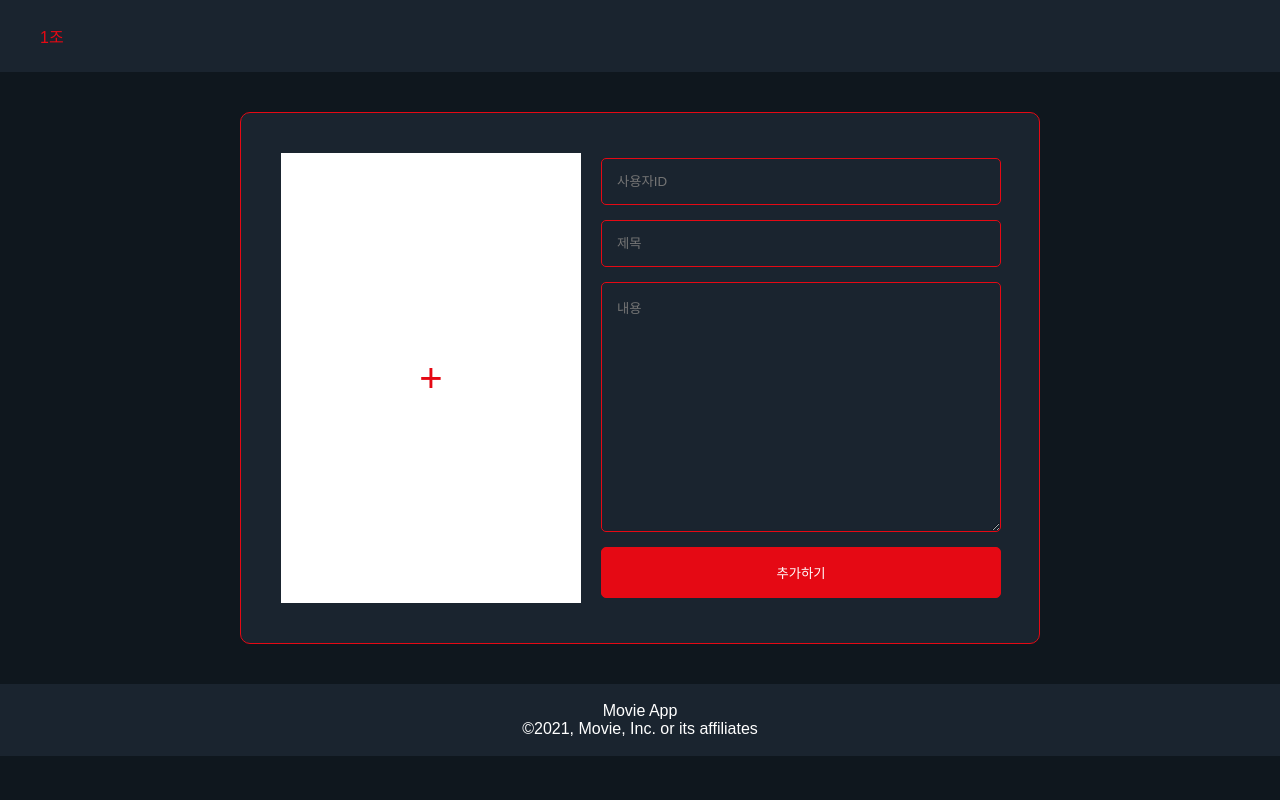
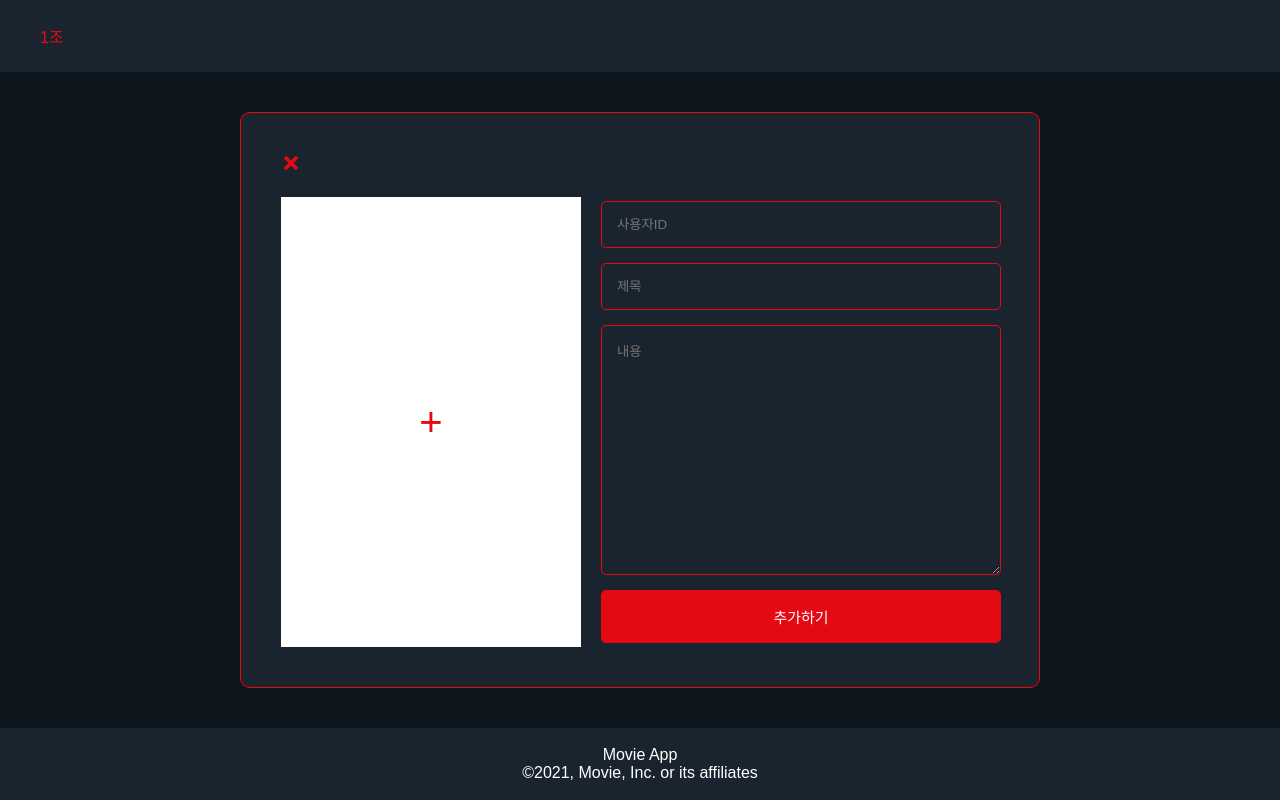
Before and after one commit to GinaEunK/React_team_project_b1, a React (Create React App) app: page /poting in a window 1280 px wide. Built offline with nearby package versions, Linux system fonts and the light colour scheme; a web font is replaced by a local one.

Commit message:
호버랑 x추가

```diff
--- a/package.json
+++ b/package.json
@@ -13,6 +13,7 @@
     "react": "^18.2.0",
     "react-bootstrap": "^2.5.0",
     "react-dom": "^18.2.0",
+    "react-icons": "^4.4.0",
     "react-redux": "^8.0.2",
     "react-router-dom": "^6.3.0",
     "react-scripts": "5.0.1",
--- a/src/components/inputpagemodal/InputPageModal.jsx
+++ b/src/components/inputpagemodal/InputPageModal.jsx
@@ -1,6 +1,7 @@
 import React, { useState } from "react";
 import { APIkey } from "../../common/apis/movieAPiKey";
 import movieApi from "../../common/apis/movieApi";
+import { FaTimes } from 'react-icons/fa';
 import "./InputPageModal.scss";
 
 const SearchForm = ({ moviePosting, setMoviePosting, setShow }) => {
@@ -39,7 +40,8 @@ const SearchForm = ({ moviePosting, setMoviePosting, setShow }) => {
 
   return (
     <div className="modalBox">
-      <form className="formBox" onSubmit={onSubmitHandler}>
+      <FaTimes className="faArrowLeft" onClick={()=>setShow(false)}/>
+      <form className="formBox" onSubmit={onSubmitHandler} >
         <input
           className="searchMovieInput"
           type="text"
--- a/src/components/inputpagemodal/InputPageModal.scss
+++ b/src/components/inputpagemodal/InputPageModal.scss
@@ -12,7 +12,8 @@
 }
 
 .modalBox {
-  margin: 20%;
+  margin: 10% auto;
+  max-width: 600px;
   border: 1px $font-title-color solid;
   border-radius: 5px;
   background: $components-color;
--- a/src/pages/InputPage/InputPage.jsx
+++ b/src/pages/InputPage/InputPage.jsx
@@ -2,6 +2,7 @@ import React, { useState } from "react";
 import { useNavigate } from "react-router-dom";
 import Modal from "react-bootstrap/Modal";
 import InputPageModal from "../../components/inputpagemodal/InputPageModal";
+import { FaTimes } from 'react-icons/fa';
 import "./inputPage.scss";
 
 const InputPage = () => {
@@ -39,6 +40,7 @@ const InputPage = () => {
 
   return (
     <div className="inputcontainer">
+      <FaTimes className="faArrowLeft" onClick={()=>navigate('/')} />
       <div className="inputbox">
         <div className="imgcontainer">
           <div className="imgbox">
--- a/src/pages/InputPage/inputPage.scss
+++ b/src/pages/InputPage/inputPage.scss
@@ -9,6 +9,17 @@
   color: $font-primary;
   height: 100%;
   padding: 40px;
+}
+
+.faArrowLeft{
+color: $font-title-color;
+margin-bottom: 20px;
+font-size: 20px;
+cursor: pointer;
+
+&:hover{
+  scale:1.1;
+}
 }
 .inputbox {
   display: flex;
@@ -100,6 +111,7 @@
   color: white;
   background: $font-title-color;
   padding: 15px;
+  font-size: 15px;
   cursor: pointer;
   transition: all 0.3s;
 
```
Also changed, not shown: 2 other files (tests, documents, lock files or other folders).
